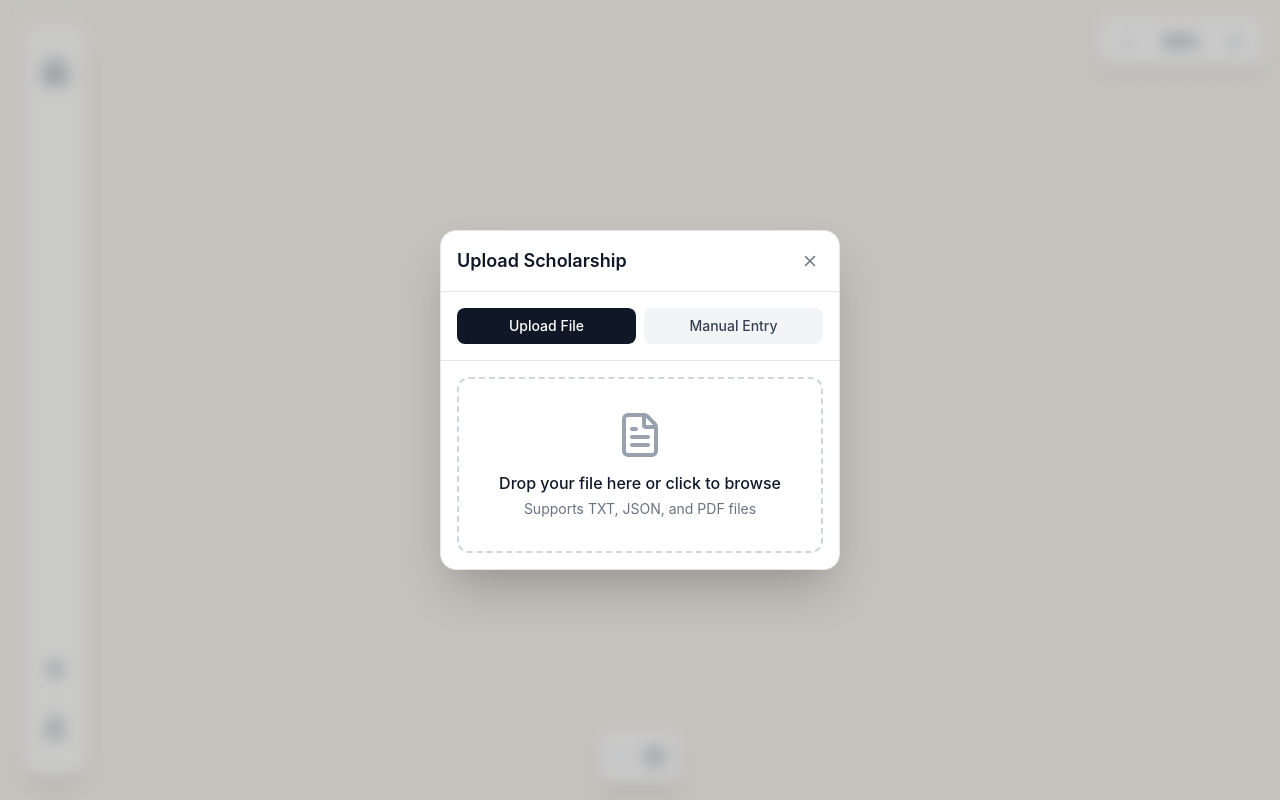
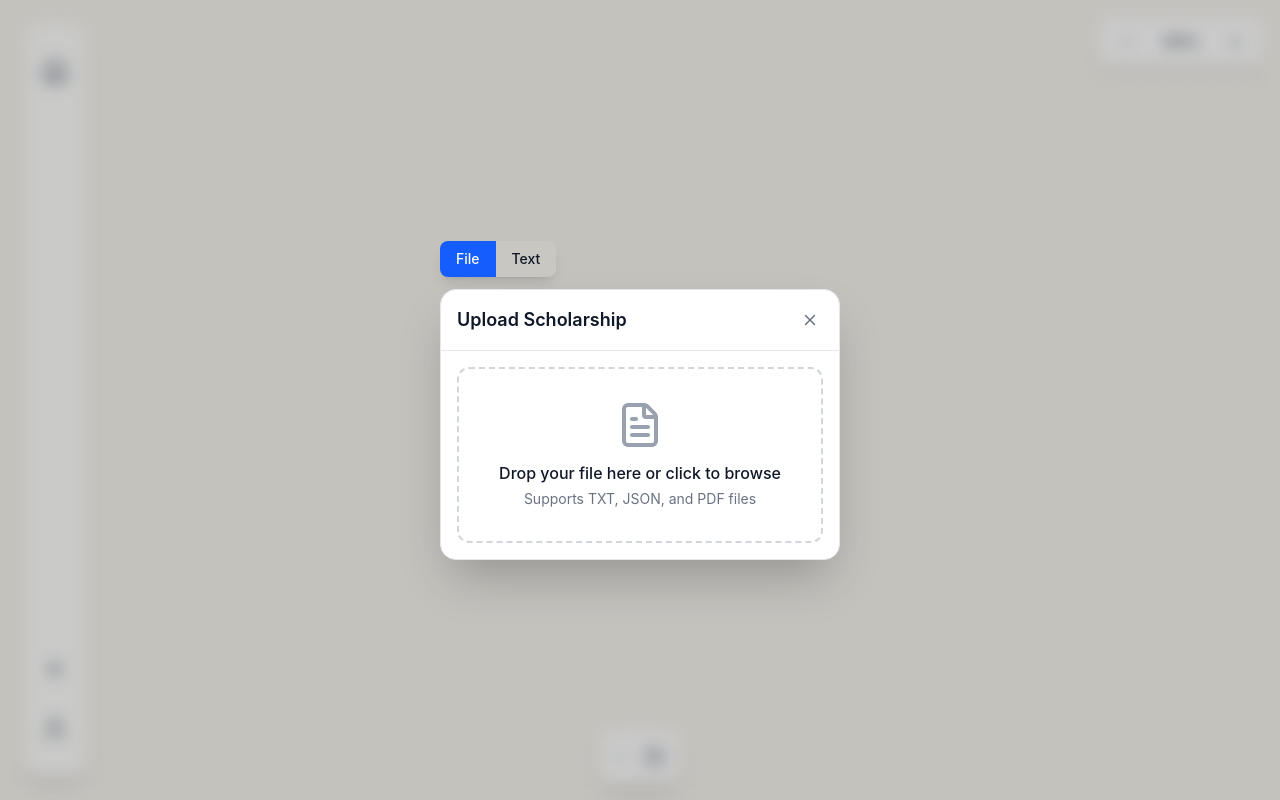
Before and after one commit to Karl-Michaud/anthropic-hackathon, a Next.js app in the folder app/: page / in a window 1280 px wide. Both pictures are taken after a click on the button "Add Scholarship". Built offline with nearby package versions, Linux system fonts and the light colour scheme.

Commit message:
Last style chanegs

```diff
--- a/app/app/components/sidebar/ScholarshipUploadPopup.tsx
+++ b/app/app/components/sidebar/ScholarshipUploadPopup.tsx
@@ -4,6 +4,7 @@ import { X } from 'lucide-react'
 import { useState } from 'react'
 import FileUploadArea from './FileUploadArea'
 import ManualEntryForm from './ManualEntryForm'
+import UploadModeToggle from './UploadModeToggle'
 
 export interface ScholarshipUploadResult {
   title: string
@@ -23,7 +24,7 @@ export default function ScholarshipUploadPopup({
   onClose,
   onScholarshipCreated,
 }: ScholarshipUploadPopupProps) {
-  const [uploadMode, setUploadMode] = useState<'file' | 'manual'>('file')
+  const [uploadMode, setUploadMode] = useState<'file' | 'text'>('file')
   const [isProcessing, setIsProcessing] = useState(false)
   const [error, setError] = useState<string | null>(null)
 
@@ -51,7 +52,6 @@ export default function ScholarshipUploadPopup({
       const result = await response.json()
 
       if (result.success && result.data) {
-        // Use extracted data, but provide sensible defaults if "Missing"
         const getValue = (extracted: string, fallback: string) =>
           extracted && extracted !== 'Missing' ? extracted : fallback
 
@@ -98,7 +98,6 @@ export default function ScholarshipUploadPopup({
       const result = await response.json()
 
       if (result.success && result.data) {
-        // Use extracted data, but fall back to manual input if "Missing" or empty
         const getName = (extracted: string, fallback: string) =>
           extracted && extracted !== 'Missing' ? extracted : fallback
 
@@ -110,7 +109,6 @@ export default function ScholarshipUploadPopup({
         })
         onClose()
       } else {
-        // If API fails, still create with manual data
         onScholarshipCreated({
           title,
           description,
@@ -121,7 +119,6 @@ export default function ScholarshipUploadPopup({
       }
     } catch (err) {
       console.error('Creation error:', err)
-      // If API fails, still create with manual data
       onScholarshipCreated({
         title,
         description,
@@ -170,11 +167,15 @@ export default function ScholarshipUploadPopup({
       {/* Backdrop */}
       <div className="absolute inset-0 bg-black/20 backdrop-blur-sm" />
 
-      {/* Popup */}
-      <div
-        className="relative w-[400px] bg-white rounded-2xl shadow-2xl border border-gray-200"
-        onClick={(e) => e.stopPropagation()}
-      >
+      {/* Popup with floating toggle above */}
+      <div className="relative flex flex-col items-start" onClick={(e) => e.stopPropagation()}>
+        {/* Floating Mode Toggle - above popup */}
+        <div className="mb-3">
+          <UploadModeToggle mode={uploadMode} onModeChange={setUploadMode} />
+        </div>
+
+        {/* Main Popup */}
+        <div className="w-[400px] bg-white rounded-2xl shadow-2xl border border-gray-200">
           {/* Header */}
           <div className="flex items-center justify-between p-4 border-b border-gray-200">
             <h3 className="text-lg font-semibold text-gray-900">Upload Scholarship</h3>
@@ -183,30 +184,6 @@ export default function ScholarshipUploadPopup({
               className="p-1 rounded-lg hover:bg-gray-100 transition-colors"
             >
               <X size={18} className="text-gray-500" />
-        </button>
-      </div>
-
-      {/* Mode Toggle */}
-      <div className="flex gap-2 p-4 border-b border-gray-200">
-        <button
-          onClick={() => setUploadMode('file')}
-          className={`flex-1 px-3 py-2 rounded-lg text-sm font-medium transition-colors ${
-            uploadMode === 'file'
-              ? 'bg-gray-900 text-white'
-              : 'bg-gray-100 text-gray-700 hover:bg-gray-200'
-          }`}
-        >
-          Upload File
-        </button>
-        <button
-          onClick={() => setUploadMode('manual')}
-          className={`flex-1 px-3 py-2 rounded-lg text-sm font-medium transition-colors ${
-            uploadMode === 'manual'
-              ? 'bg-gray-900 text-white'
-              : 'bg-gray-100 text-gray-700 hover:bg-gray-200'
-          }`}
-        >
-          Manual Entry
             </button>
           </div>
 
@@ -227,5 +204,6 @@ export default function ScholarshipUploadPopup({
           </div>
         </div>
       </div>
+    </div>
   )
 }
--- /dev/null
+++ b/app/app/components/sidebar/UploadModeToggle.tsx
@@ -0,0 +1,33 @@
+'use client'
+
+interface UploadModeToggleProps {
+  mode: 'file' | 'text'
+  onModeChange: (mode: 'file' | 'text') => void
+}
+
+export default function UploadModeToggle({ mode, onModeChange }: UploadModeToggleProps) {
+  return (
+    <div className="flex rounded-lg overflow-hidden shadow-lg">
+      <button
+        onClick={() => onModeChange('file')}
+        className={`px-4 py-2 text-sm font-medium transition-colors ${
+          mode === 'file'
+            ? 'bg-blue-600 text-white'
+            : 'bg-gray-100/10 text-gray-900 hover:bg-gray-400/30'
+        }`}
+      >
+        File
+      </button>
+      <button
+        onClick={() => onModeChange('text')}
+        className={`px-4 py-2 text-sm font-medium transition-colors ${
+          mode === 'text'
+            ? 'bg-blue-600 text-white'
+            : 'bg-gray-100/10 text-gray-900 hover:bg-gray-400/30'
+        }`}
+      >
+        Text
+      </button>
+    </div>
+  )
+}
--- a/app/app/lib/file-parser.ts
+++ b/app/app/lib/file-parser.ts
@@ -60,15 +60,26 @@ function parseJsonContent(content: string): string {
 /**
  * Parse PDF content
  * Note: Requires 'pdf-parse' package to be installed
- * @param base64Content - PDF file content in base64 format
+ * @param base64Content - PDF file content in base64 format (can be data URL or raw base64)
  */
 async function parsePdfContent(base64Content: string): Promise<string> {
   try {
     // Dynamically import pdf-parse (only when needed)
     const pdfParse = await import("pdf-parse/lib/pdf-parse");
 
+    // Extract base64 data if it's a data URL
+    let base64Data = base64Content;
+    if (base64Content.startsWith("data:")) {
+      const base64Match = base64Content.match(/base64,(.+)/);
+      if (base64Match) {
+        base64Data = base64Match[1];
+      } else {
+        throw new Error("Invalid PDF data URL format");
+      }
+    }
+
     // Convert base64 to buffer
-    const buffer = Buffer.from(base64Content, "base64");
+    const buffer = Buffer.from(base64Data, "base64");
 
     // Parse PDF
     const data = await pdfParse.default(buffer);
```
Lines whose indentation alone changed are shown as unchanged.
